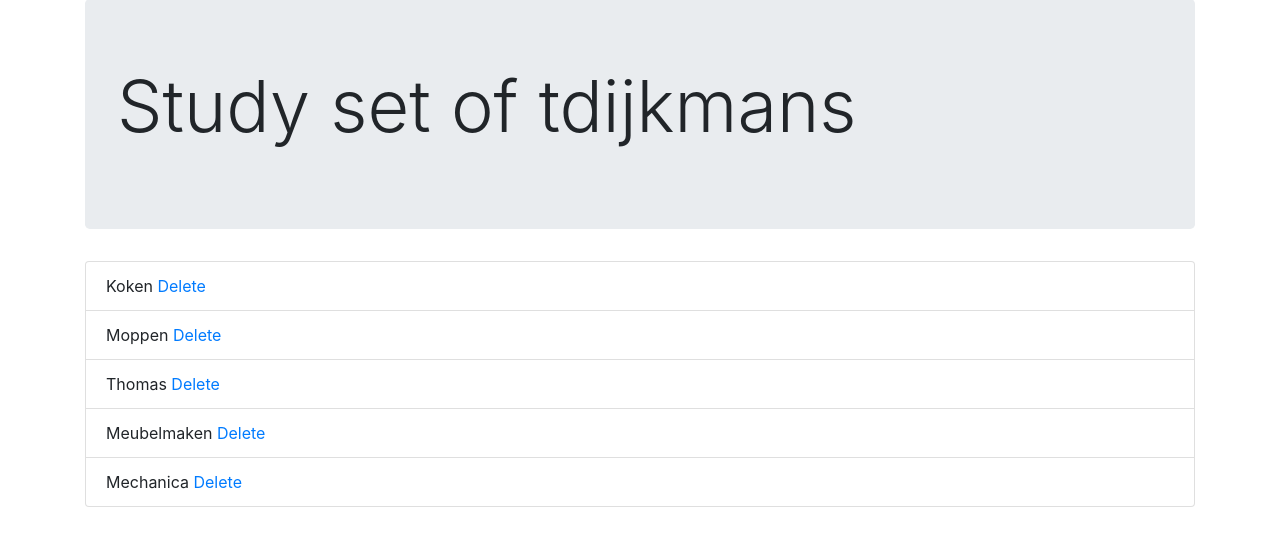
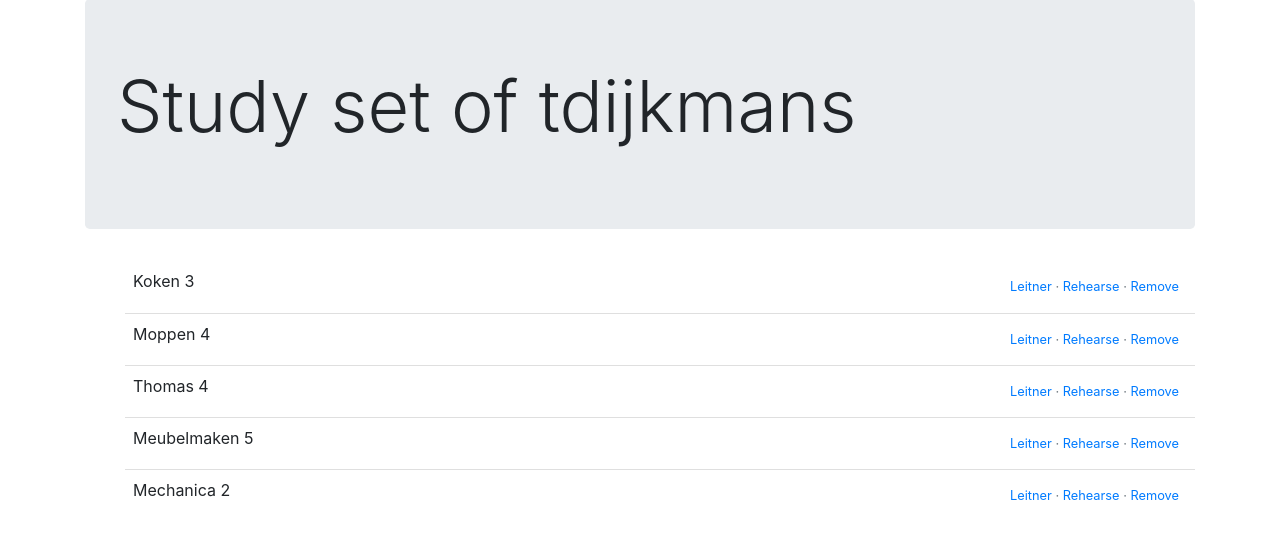
Before and after one commit to tdijkmans/FlashCards, a Django app: page /studyset/ in a window 1280 px wide. Shown: the part 81-627 px from the top of the page. Run offline with Django 3.2, Linux system fonts and the light colour scheme; a user stored in the database is signed in; data comes from the database, SQL or seed files in the repository; both versions use the stored data as it was after the commit; some libraries are stand-ins or nearby versions.

Commit message:
Latest-Leitner

```diff
--- a/flash/cardmaker/templates/my_studyset.html
+++ b/flash/cardmaker/templates/my_studyset.html
@@ -10,11 +10,14 @@
         <p class="lead"></p>
       </div>
 
-      <ul class="list-group">
+      <ul class="list-group-flush">
       {% for d in deck_list %}
-        <li class="list-group-item">{{d.deck.title}}
-          <a href="/studyset/remove/{{d.id}}/">Delete</a>
-
+        <li class="list-group-item d-flex p-2">{{d.deck.title}} {{d.deck.card_set.all|length}}
+          <small class="text-muted ml-auto p-2">
+           <a href="/deck/leitner/{{d.deck.id}}">Leitner</a>
+          · <a href="/deck/rehearse/{{d.deck.id}}">Rehearse</a>
+          · <a href="/studyset/remove/{{d.id}}/">Remove</a>
+          </small>
         </li>
       {% endfor %}
       </ul>
--- a/flash/cardmaker/urls.py
+++ b/flash/cardmaker/urls.py
@@ -18,5 +18,6 @@ urlpatterns = [
     path('deck/save/<int:deck_id>/', views.save_for_study, name="save_for_study"),
     path('studyset/', views.show_my_studyset, name='show_my_studyset'),
     path('studyset/remove/<int:studentdeck_id>/',views.remove_from_studyset, name= 'remove_from_studyset'),
+    path('deck/leitner/<int:deck_id>', views.leitner, name='leitner')
 
 ]
--- a/flash/cardmaker/views.py
+++ b/flash/cardmaker/views.py
@@ -72,6 +72,7 @@ def rehearse_deck(request, deck_id):
 
     return render(request, 'rehearse_deck.html', context)
 
+
 def save_for_study(request, deck_id):
     user = request.user
     deck = Deck.objects.get(pk=deck_id)
@@ -99,3 +100,11 @@ def remove_from_studyset(request, studentdeck_id):
         deck_to_remove = StudentDeck.objects.get(id=studentdeck_id)
         deck_to_remove.delete()
         return redirect('show_my_studyset')
+
+
+def leitner(request, deck_id):
+    deck = Deck.objects.get(pk=deck_id)
+    c_list = Card.objects.filter(deck_id=deck)
+    context = {'list_of_cards' : c_list}
+
+    return render(request, 'leitner_deck.html', context)
--- a/flash/static/css/rehearse.css
+++ b/flash/static/css/rehearse.css
@@ -3,9 +3,11 @@
   }
 
 .card-title-question{
+  font-size:35px;
     height: 120px;
   }
 
 .card-text-answer{
+  font-size:35px;
     height: 120px;
   }
--- a/flash/usermanager/views.py
+++ b/flash/usermanager/views.py
@@ -2,7 +2,7 @@ from django.shortcuts import render, redirect
 from django.contrib.auth.forms import UserCreationForm
 from django.contrib.auth import login, authenticate
 from django.contrib import messages
-from cardmaker.views import create_cards
+from cardmaker.views import show_all_decks
 
 # Create your views here.
 def signup(request):
@@ -15,7 +15,7 @@ def signup(request):
             raw_password = form.cleaned_data.get('password1')
             user = authenticate(username=username, password=raw_password)
             login(request, user)
-            return redirect('create_cards')
+            return redirect('show_all_decks')
     else:
         form = UserCreationForm()
     return render(request, 'signup.html', {'form': form})
```
Also changed, not shown: flash/cardmaker/templates/leitner_deck.html (+13 -2 lines), flash/static/js/leitner.js (added, +53 -0 lines), flash/db.sqlite3.
